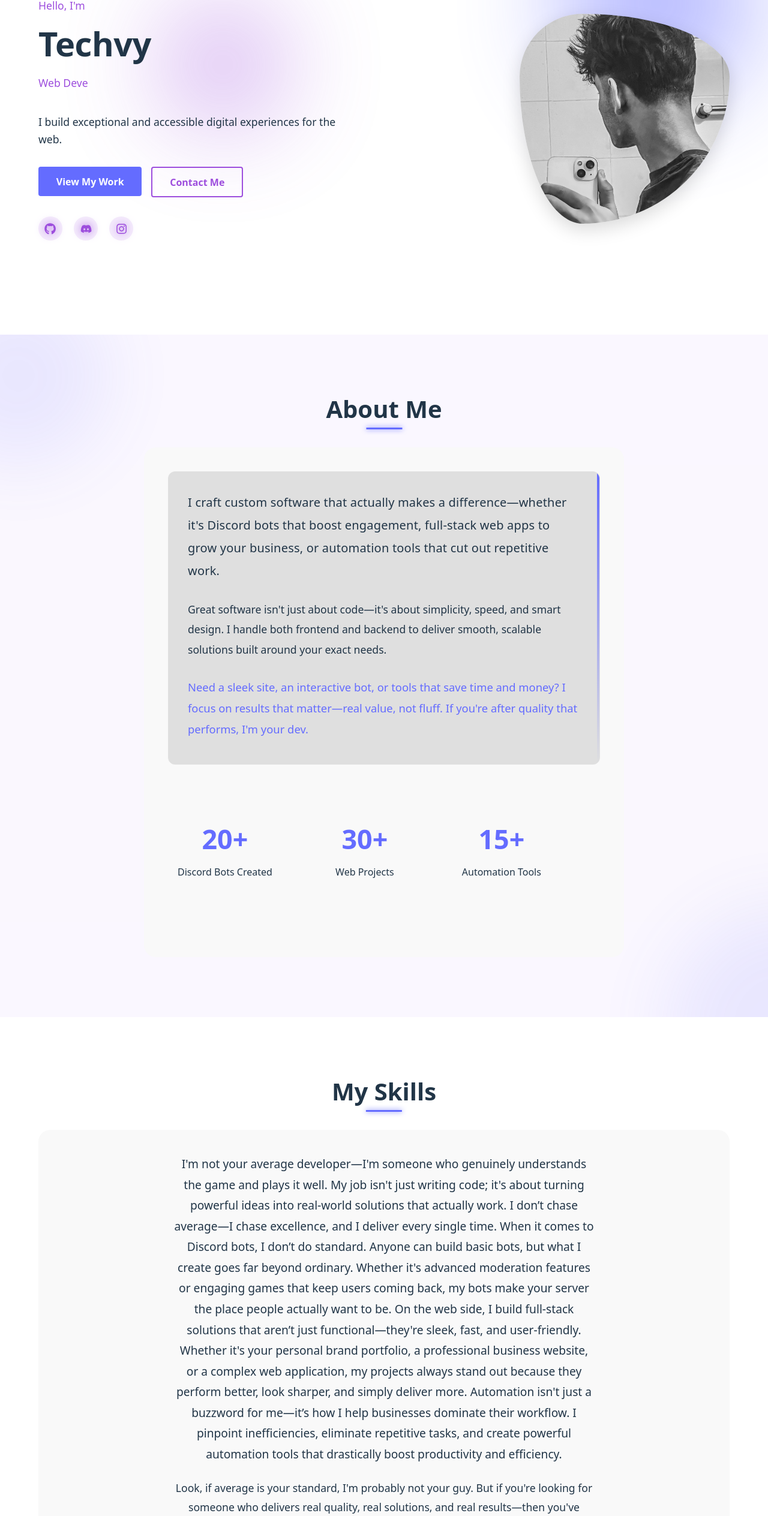
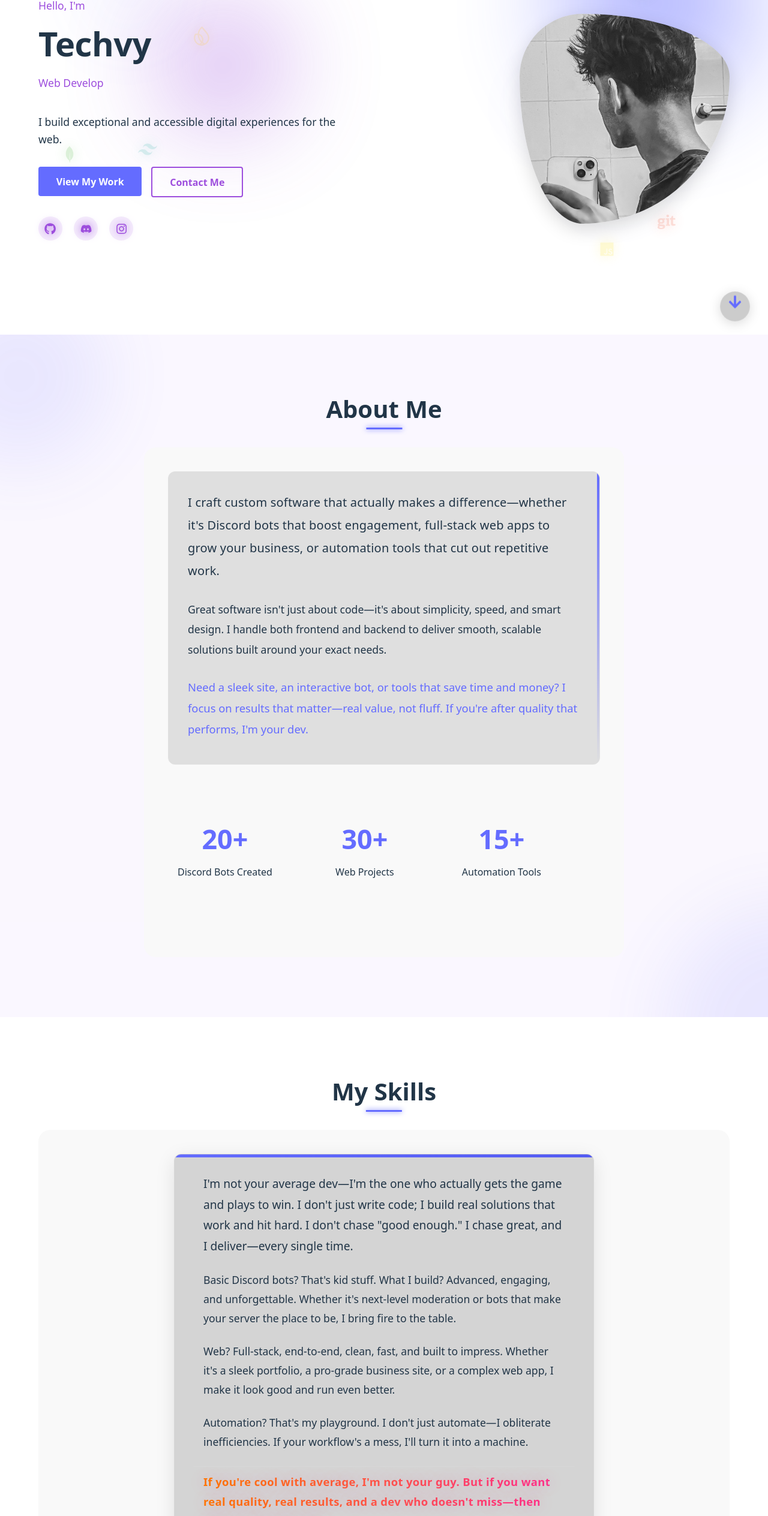
Before and after one commit to Techvy/techvy, a React (Vite) app: page / in a window 1280 px wide. Shown: the part 242-2770 px from the top of the page at 60% size. Built offline with nearby package versions, Linux system fonts and the light colour scheme.

Commit message:
Update Skills.jsx

```diff
--- a/src/components/Skills/Skills.jsx
+++ b/src/components/Skills/Skills.jsx
@@ -1,8 +1,8 @@
-import React from 'react';
+import React, { useEffect } from 'react';
 import styled from 'styled-components';
 import { motion } from 'framer-motion';
-import { FaHtml5, FaCss3Alt, FaReact, FaJs, FaPython } from 'react-icons/fa';
-import { SiNextdotjs } from 'react-icons/si';
+import { FaHtml5, FaCss3Alt, FaReact, FaJs, FaPython, FaArrowDown, FaNodeJs, FaGit } from 'react-icons/fa';
+import { SiNextdotjs, SiMongodb, SiFirebase, SiTailwindcss } from 'react-icons/si';
 
 const Skills = () => {
   const frontendSkills = [
@@ -13,6 +13,55 @@
     { name: 'Python', icon: <FaPython />, level: 85 },
     { name: 'Next.js', icon: <SiNextdotjs />, level: 75 },
   ];
+
+  useEffect(() => {
+    const handleMouseMove = (e) => {
+      const cards = document.querySelectorAll('.skill-item');
+      const overviewBox = document.querySelector('.overview-text');
+      const depth = 30;
+
+      const xPos = (e.clientX / window.innerWidth - 0.5) * 2;
+      const yPos = (e.clientY / window.innerHeight - 0.5) * 2;
+
+      cards.forEach((card, index) => {
+        const factor = (index % 3 + 1) * 0.5;
+        const xMove = xPos * depth * factor;
+        const yMove = yPos * depth * factor;
+        card.style.transform = `translate3d(${xMove}px, ${yMove}px, 0) scale(1.02)`;
+      });
+
+      if (overviewBox) {
+        overviewBox.style.transform = `translate3d(${-xPos * 15}px, ${-yPos * 15}px, 0)`;
+      }
+    };
+
+    const resetPositions = () => {
+      const cards = document.querySelectorAll('.skill-item');
+      const overviewBox = document.querySelector('.overview-text');
+
+      cards.forEach(card => {
+        card.style.transform = 'translate3d(0, 0, 0)';
+      });
+
+      if (overviewBox) {
+        overviewBox.style.transform = 'translate3d(0, 0, 0)';
+      }
+    };
+
+    const skillSection = document.getElementById('skills');
+
+    if (skillSection) {
+      skillSection.addEventListener('mousemove', handleMouseMove);
+      skillSection.addEventListener('mouseleave', resetPositions);
+    }
+
+    return () => {
+      if (skillSection) {
+        skillSection.removeEventListener('mousemove', handleMouseMove);
+        skillSection.removeEventListener('mouseleave', resetPositions);
+      }
+    };
+  }, []);
 
   const containerVariants = {
     hidden: { opacity: 0 },
@@ -33,8 +82,46 @@
     }
   };
 
+  const scrollToNextSection = () => {
+    const nextSection = document.getElementById('contact') || document.getElementById('portfolio');
+    if (nextSection) {
+      nextSection.scrollIntoView({ behavior: 'smooth' });
+    } else {
+      window.scrollBy({
+        top: window.innerHeight,
+        behavior: 'smooth'
+      });
+    }
+  };
+
   return (
     <SkillsSection id="skills">
+      <ParallaxItem className="parallax-bg-1" depth={20} />
+      <ParallaxItem className="parallax-bg-2" depth={40} />
+      <ParallaxItem className="parallax-bg-3" depth={15} />
+
+      <FloatingIcon style={{ top: '15%', left: '10%', animationDelay: '1s', color: '#61DAFB', fontSize: '30px' }}>
+        <FaReact />
+      </FloatingIcon>
+      <FloatingIcon style={{ top: '25%', right: '15%', animationDelay: '2s', color: '#68A063', fontSize: '35px' }}>
+        <FaNodeJs />
+      </FloatingIcon>
+      <FloatingIcon style={{ top: '60%', left: '8%', animationDelay: '0s', color: '#4DB33D', fontSize: '28px' }}>
+        <SiMongodb />
+      </FloatingIcon>
+      <FloatingIcon style={{ top: '80%', right: '20%', animationDelay: '1.5s', color: '#F7DF1E', fontSize: '25px' }}>
+        <FaJs />
+      </FloatingIcon>
+      <FloatingIcon style={{ top: '35%', left: '25%', animationDelay: '0.5s', color: '#FFCA28', fontSize: '32px' }}>
+        <SiFirebase />
+      </FloatingIcon>
+      <FloatingIcon style={{ bottom: '20%', right: '12%', animationDelay: '2.5s', color: '#F05032', fontSize: '30px' }}>
+        <FaGit />
+      </FloatingIcon>
+      <FloatingIcon style={{ bottom: '35%', left: '18%', animationDelay: '1.8s', color: '#38B2AC', fontSize: '32px' }}>
+        <SiTailwindcss />
+      </FloatingIcon>
+
       <motion.div
         initial={{ opacity: 0 }}
         whileInView={{ opacity: 1 }}
@@ -52,18 +139,21 @@
             viewport={{ once: true }}
             transition={{ duration: 0.6 }}
           >
-            <OverviewText>
+            <OverviewText className="overview-text">
               <p>
-I'm not your average developer—I'm someone who genuinely understands the game and plays it well. My job isn't just writing code; it's about turning powerful ideas into real-world solutions that actually work. I don’t chase average—I chase excellence, and I deliver every single time.
-
-When it comes to Discord bots, I don’t do standard. Anyone can build basic bots, but what I create goes far beyond ordinary. Whether it's advanced moderation features or engaging games that keep users coming back, my bots make your server the place people actually want to be.
-
-On the web side, I build full-stack solutions that aren’t just functional—they're sleek, fast, and user-friendly. Whether it's your personal brand portfolio, a professional business website, or a complex web application, my projects always stand out because they perform better, look sharper, and simply deliver more.
-
-Automation isn't just a buzzword for me—it’s how I help businesses dominate their workflow. I pinpoint inefficiencies, eliminate repetitive tasks, and create powerful automation tools that drastically boost productivity and efficiency.
+I'm not your average dev—I'm the one who actually gets the game and plays to win. I don't just write code; I build real solutions that work and hit hard. I don't chase "good enough." I chase great, and I deliver—every single time.
               </p>
               <p>
-Look, if average is your standard, I'm probably not your guy. But if you're looking for someone who delivers real quality, real solutions, and real results—then you've found exactly the developer you're looking for.
+Basic Discord bots? That's kid stuff. What I build? Advanced, engaging, and unforgettable. Whether it's next-level moderation or bots that make your server the place to be, I bring fire to the table.
+              </p>
+              <p>
+Web? Full-stack, end-to-end, clean, fast, and built to impress. Whether it's a sleek portfolio, a pro-grade business site, or a complex web app, I make it look good and run even better.
+              </p>
+              <p>
+Automation? That's my playground. I don't just automate—I obliterate inefficiencies. If your workflow's a mess, I'll turn it into a machine.
+              </p>
+              <p className="highlight-text">
+If you're cool with average, I'm not your guy. But if you want real quality, real results, and a dev who doesn't miss—then yeah, we should talk.
               </p>
             </OverviewText>
           </motion.div>
@@ -87,7 +177,7 @@
               viewport={{ once: true }}
             >
               {frontendSkills.map((skill) => (
-                <SkillItem key={skill.name} variants={itemVariants}>
+                <SkillItem key={skill.name} variants={itemVariants} className="skill-item">
                   <SkillIconContainer>
                     {skill.icon}
                   </SkillIconContainer>
@@ -111,9 +201,43 @@
           </SkillCategory>
         </SkillsDetails>
       </SkillsContainer>
+
+      <ScrollButton onClick={scrollToNextSection}>
+        <FaArrowDown />
+      </ScrollButton>
     </SkillsSection>
   );
 };
+
+const ParallaxItem = styled.div`
+  position: absolute;
+  background: radial-gradient(circle, var(--primary-color) 0%, transparent 70%);
+  opacity: 0.05;
+  border-radius: 50%;
+  z-index: 0;
+  filter: blur(40px);
+
+  &.parallax-bg-1 {
+    width: 300px;
+    height: 300px;
+    top: 10%;
+    left: 5%;
+  }
+
+  &.parallax-bg-2 {
+    width: 250px;
+    height: 250px;
+    bottom: 20%;
+    right: 10%;
+  }
+
+  &.parallax-bg-3 {
+    width: 200px;
+    height: 200px;
+    top: 40%;
+    right: 20%;
+  }
+`;
 
 const SkillsSection = styled.section`
   padding: 100px 0;
@@ -191,10 +315,83 @@
     color: var(--text-secondary);
     line-height: 1.8;
     font-size: 1.1rem;
+    text-align: left;
+    padding: 0 1rem;
 
     &:first-child {
       font-size: 1.2rem;
       color: var(--text-accent);
+      font-weight: 500;
+    }
+
+    &:last-child {
+      font-weight: 700;
+      font-size: 1.15rem;
+      background: linear-gradient(90deg, #ff7b00, #ff2d95);
+      -webkit-background-clip: text;
+      -webkit-text-fill-color: transparent;
+      background-clip: text;
+      text-fill-color: transparent;
+      letter-spacing: 0.02em;
+      text-shadow: 0 0 30px rgba(255, 45, 149, 0.3);
+      position: relative;
+      padding: 0.5rem 1rem;
+      border-top: 1px solid rgba(255, 255, 255, 0.1);
+      margin-top: 0.5rem;
+    }
+
+    &.highlight-text {
+      font-weight: 700;
+      font-size: 1.15rem;
+      background: linear-gradient(90deg, #ff7b00, #ff2d95);
+      -webkit-background-clip: text;
+      -webkit-text-fill-color: transparent;
+      background-clip: text;
+      text-fill-color: transparent;
+      letter-spacing: 0.02em;
+      text-shadow: 0 0 30px rgba(255, 45, 149, 0.3);
+      position: relative;
+      padding: 0.5rem 1rem;
+      border-top: 1px solid rgba(255, 255, 255, 0.1);
+      margin-top: 0.5rem;
+    }
+  }
+
+  background: rgba(0, 0, 0, 0.15);
+  border-radius: 12px;
+  padding: 2rem;
+  position: relative;
+  overflow: hidden;
+  box-shadow: 0 8px 32px rgba(0, 0, 0, 0.1);
+  border: 1px solid rgba(255, 255, 255, 0.08);
+  transition: all 400ms cubic-bezier(0.25, 0.46, 0.45, 0.94);
+
+  &:before {
+    content: '';
+    position: absolute;
+    top: 0;
+    left: 0;
+    width: 100%;
+    height: 5px;
+    background: linear-gradient(90deg, var(--primary-color), var(--primary-hover));
+  }
+
+  &:hover {
+    transform: translateY(-5px);
+    box-shadow: 0 12px 40px rgba(0, 0, 0, 0.15);
+    border-color: rgba(255, 255, 255, 0.15);
+  }
+
+  @media (max-width: 768px) {
+    padding: 1.5rem;
+
+    p {
+      font-size: 1rem;
+      padding: 0;
+
+      &:first-child {
+        font-size: 1.1rem;
+      }
     }
   }
 `;
@@ -337,4 +534,99 @@
   line-height: 1.5;
 `;
 
+const ScrollButton = styled.div`
+  position: fixed;
+  bottom: 30px;
+  right: 30px;
+  background: rgba(0, 0, 0, 0.2);
+  width: 50px;
+  height: 50px;
+  border-radius: 50%;
+  display: flex;
+  justify-content: center;
+  align-items: center;
+  color: var(--primary-color);
+  font-size: 1.5rem;
+  cursor: pointer;
+  z-index: 100;
+  backdrop-filter: blur(5px);
+  border: 1px solid rgba(255, 255, 255, 0.1);
+  box-shadow: 0 4px 20px rgba(0, 0, 0, 0.15);
+  transition: all 0.3s cubic-bezier(0.25, 0.46, 0.45, 0.94);
+  animation: float 2s ease-in-out infinite;
+
+  &:hover {
+    transform: translateY(-5px);
+    background: rgba(0, 0, 0, 0.3);
+    color: #ff7b00;
+    box-shadow: 0 8px 30px rgba(255, 123, 0, 0.3);
+    animation: float 2s ease-in-out infinite, glow 1.5s ease-in-out infinite;
+  }
+
+  @keyframes float {
+    0% {
+      transform: translateY(0px);
+    }
+    50% {
+      transform: translateY(10px);
+    }
+    100% {
+      transform: translateY(0px);
+    }
+  }
+
+  @keyframes glow {
+    0% {
+      box-shadow: 0 0 5px rgba(255, 123, 0, 0.3), 0 0 10px rgba(255, 123, 0, 0.2);
+    }
+    50% {
+      box-shadow: 0 0 20px rgba(255, 123, 0, 0.6), 0 0 30px rgba(255, 123, 0, 0.4);
+    }
+    100% {
+      box-shadow: 0 0 5px rgba(255, 123, 0, 0.3), 0 0 10px rgba(255, 123, 0, 0.2);
+    }
+  }
+
+  svg {
+    animation: bounce 2s infinite;
+  }
+
+  @keyframes bounce {
+    0%, 20%, 50%, 80%, 100% {
+      transform: translateY(0);
+    }
+    40% {
+      transform: translateY(-8px);
+    }
+    60% {
+      transform: translateY(-4px);
+    }
+  }
+`;
+
+const FloatingIcon = styled.div`
+  position: absolute;
+  z-index: 1;
+  opacity: 0.2;
+  filter: drop-shadow(0 0 10px currentColor);
+  animation: floatIcon 6s ease-in-out infinite;
+  pointer-events: none;
+
+  @keyframes floatIcon {
+    0% {
+      transform: translateY(0) rotate(0deg);
+    }
+    50% {
+      transform: translateY(-20px) rotate(10deg);
+    }
+    100% {
+      transform: translateY(0) rotate(0deg);
+    }
+  }
+
+  @media (max-width: 768px) {
+    display: none;
+  }
+`;
+
 export default Skills;
```
